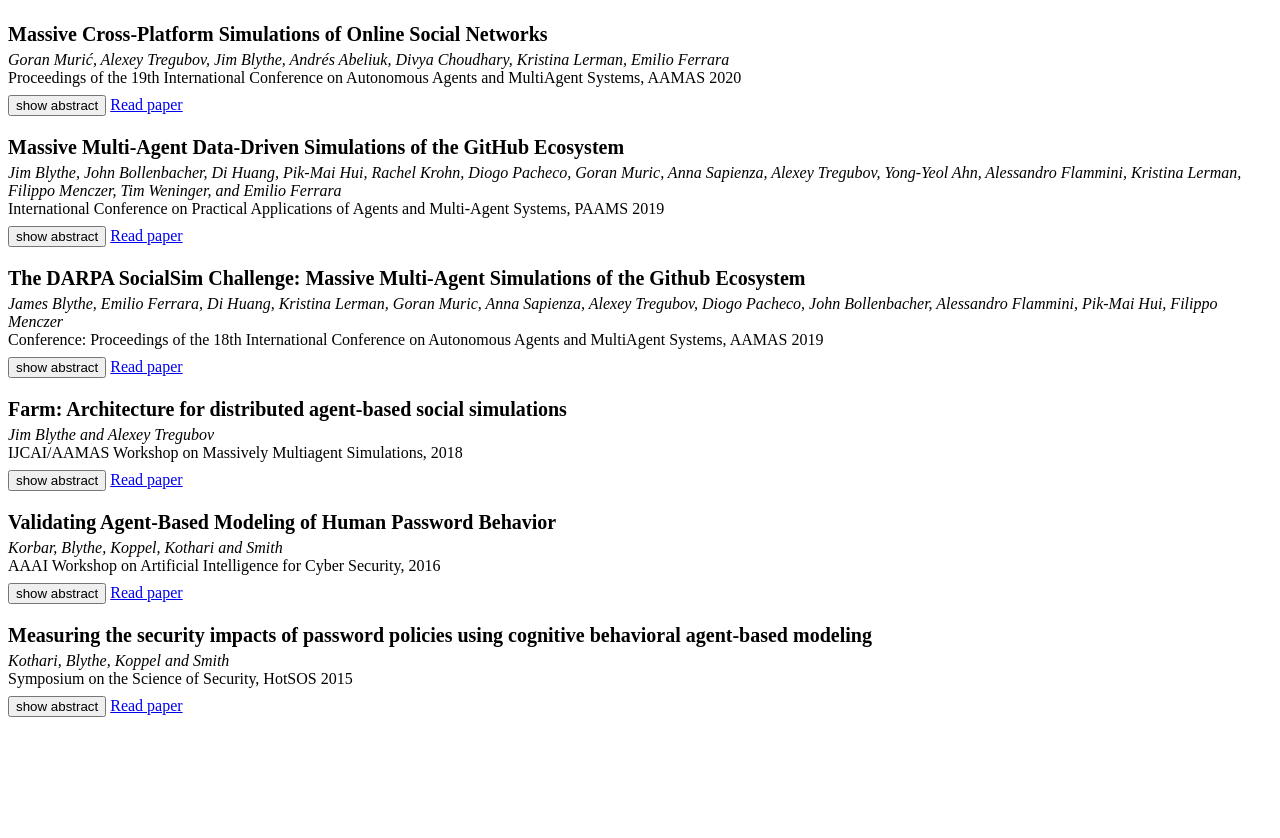
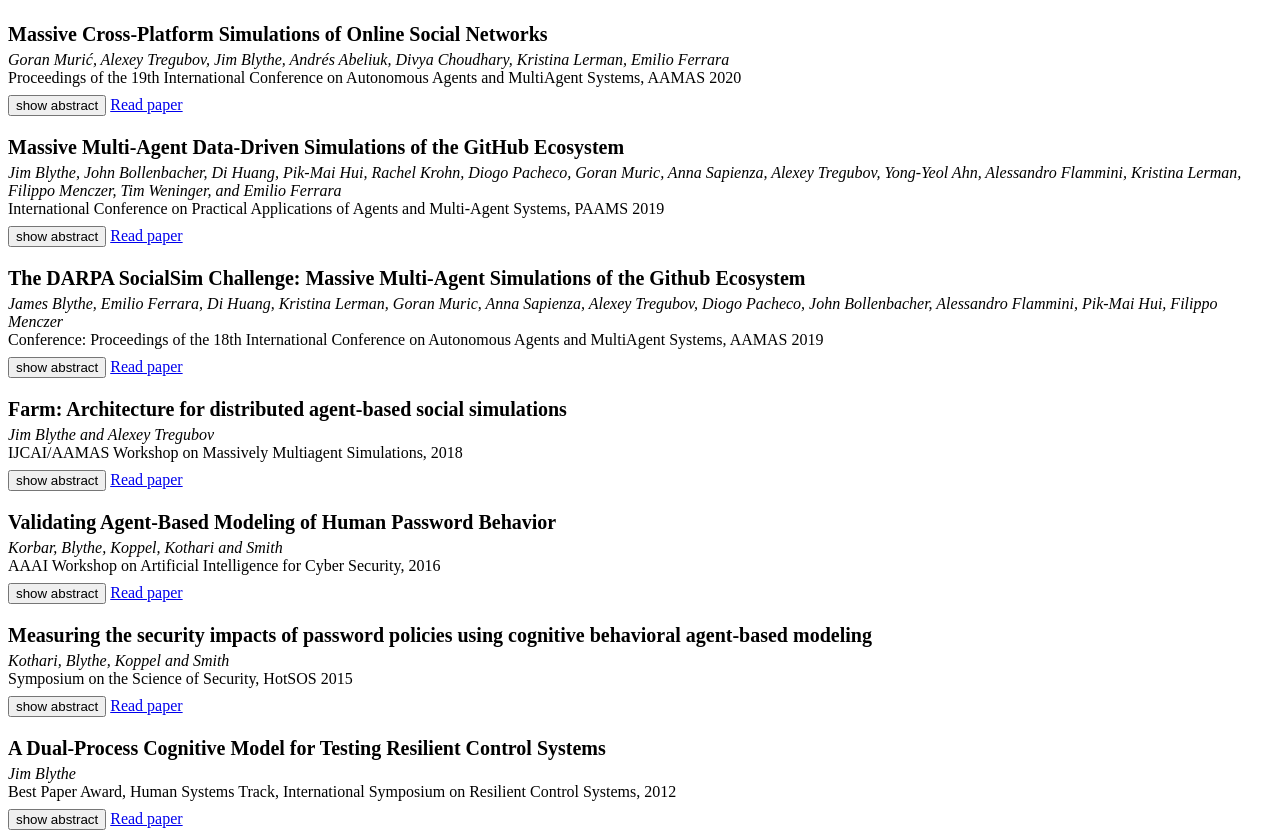
Before and after one commit to dash-agents/dash-agents.github.io, a plain HTML site: page index.html in a window 1280 px wide. Shown: the part 427-1265 px from the top of the page. Before the commit the page ends 1152 px from the top, so only its background shows below. Drawn offline with Linux system fonts and the light colour scheme.

Commit message:
Update index.html

```diff
--- a/index.html
+++ b/index.html
@@ -161,6 +161,15 @@ Agent-based modeling can serve as a valuable asset to security personnel who wis
 </div>
 <a target="_blank" rel="noopener noreferrer" href="https://dl.acm.org/doi/10.1145/2746194.2746207">Read paper</a>
 
+	<div class=title>A Dual-Process Cognitive Model for Testing Resilient Control Systems</div>
+	<div class=authors>Jim Blythe</div>
+	<div class=conference>Best Paper Award, Human Systems Track, International Symposium on Resilient Control Systems, 2012</div>
+	<button onclick='showAbstract(this, "ISRCSAbs")'>show abstract</button>
+<div class="abs" id="ISRCSAbs">
+	We describe an agent-based model of individual human behavior that combines a dual-process architecture with reactive planning and mental models in order to capture a wide range of human behavior, including both behavioral and conceptual errors. Human operator behavior is an important factor in resilient control of systems that has received relatively little attention. Models of human behavior and decision making are needed in order to test existing control systems under a range of conditions or analyze possible new approaches. While the model we describe has been developed and applied in the area of cyber security, it is relevant to a wide range of resilient control systems that include human operation. We discuss an application to modeling operator behavior in a nuclear power plant.
+	</div>
+	<a target="_blank" rel="noopener noreferrer" href="https://ieeexplore.ieee.org/document/6309285?arnumber=6309285">Read paper</a>
+
 
 </body>
 </html>
```
